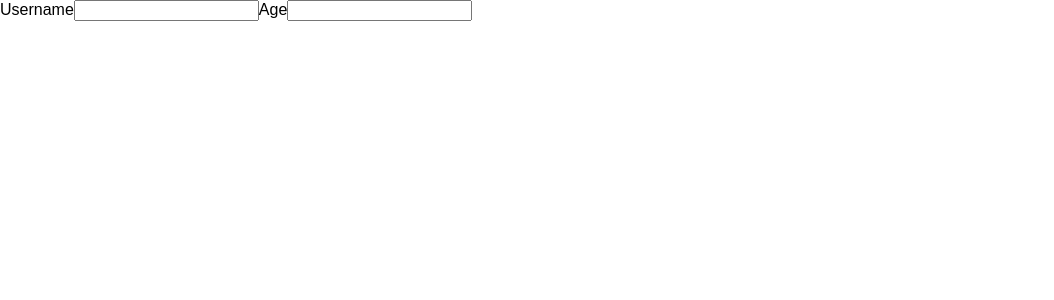
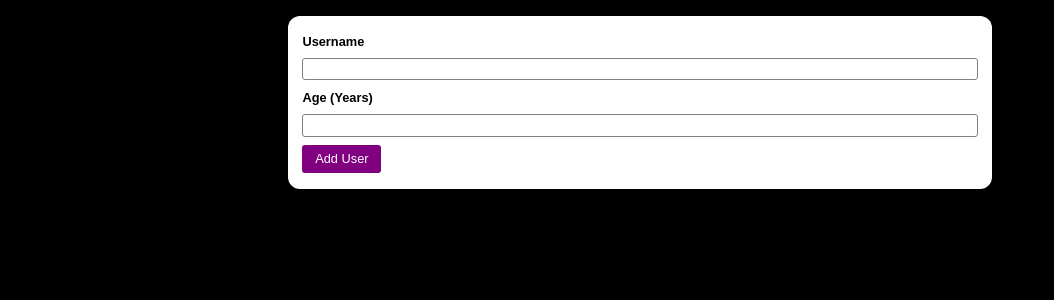
Before and after one commit to shefcodev/user-age-validator, a React (Create React App) app: page / in a window 1280 px wide. Shown: the top 300 px of the page, without its empty margins (0-1054 px from the left). Built offline with nearby package versions, Linux system fonts and the light colour scheme.

Commit message:
styled add-user component

```diff
--- a/src/components/AddUser/AddUser.js
+++ b/src/components/AddUser/AddUser.js
@@ -1,13 +1,14 @@
 import React from 'react';
-import Button from '../UI/'
+import Button from '../UI/Button/Button';
 
 const AddUser = () => {
   return (
     <form>
       <label htmlFor='username'>Username</label>
-      <input type='text' id='username' />
-      <label htmlFor='age'>Age</label>
-      <input type='number' id='age' />
+      <input type='text' id='username' className='input' />
+      <label htmlFor='age'>Age (Years)</label>
+      <input type='number' id='age' className='input' />
+      <Button>Add User</Button>
     </form>
   );
 };
--- a/src/components/UI/Button/Button.js
+++ b/src/components/UI/Button/Button.js
@@ -1,7 +1,7 @@
 import React from 'react';
 
 const Button = ({ children }) => {
-  return <button>{children}</button>;
+  return <button className='button'>{children}</button>;
 };
 
 export default Button;
--- a/src/index.css
+++ b/src/index.css
@@ -1,5 +1,6 @@
 * {
   box-sizing: border-box;
+  padding: 0;
 }
 
 html {
@@ -8,4 +9,48 @@ html {
 
 body {
   margin: 0;
+  width: 100%;
+  height: auto;
+  background-color: black;
 }
+
+form {
+  display: block;
+  max-width: 55%;
+  margin: 1rem auto;
+  padding: 1rem 0.9rem;
+  background-color: #FFFFFF;
+  border-radius: 12px;
+}
+
+form label {
+  font-family: arial;
+  font-size: 0.8rem;
+  font-weight: bold;
+}
+
+form .input {
+  display: block;
+  width: 100%;
+  height: 1.4rem;
+  margin: 0.5rem  0.0rem;
+  border: 1.0px solid #808080;
+  border-radius: 3px;
+}
+
+
+form .input:focus {
+  outline: none;
+  border: 1.5px solid #800080;
+}
+
+form .button {
+  font-size: 0.8rem;
+  color: #FFFFFF;
+  padding: 0.4rem 0.8rem;
+  background-color: #800080;
+  border: none;
+  border-radius: 3px;
+  box-shadow: none;
+  outline: none;
+}
```
